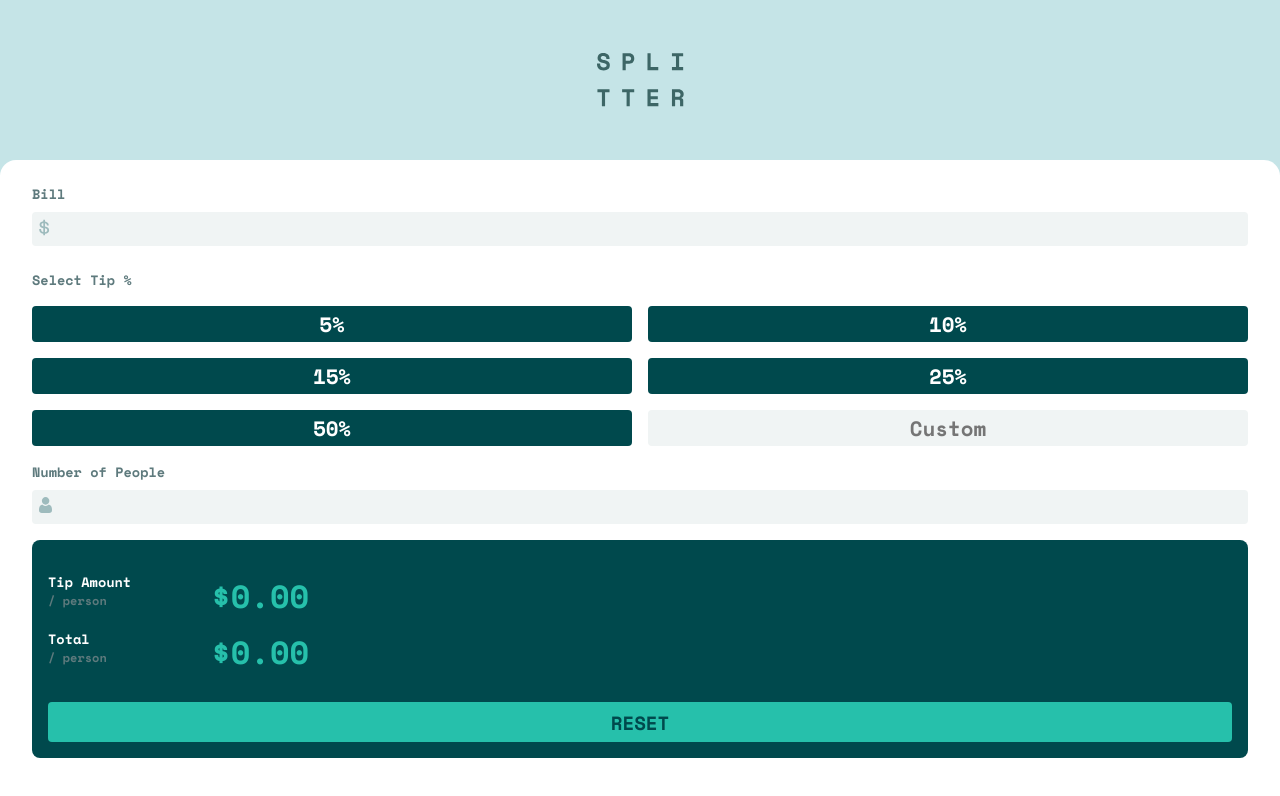
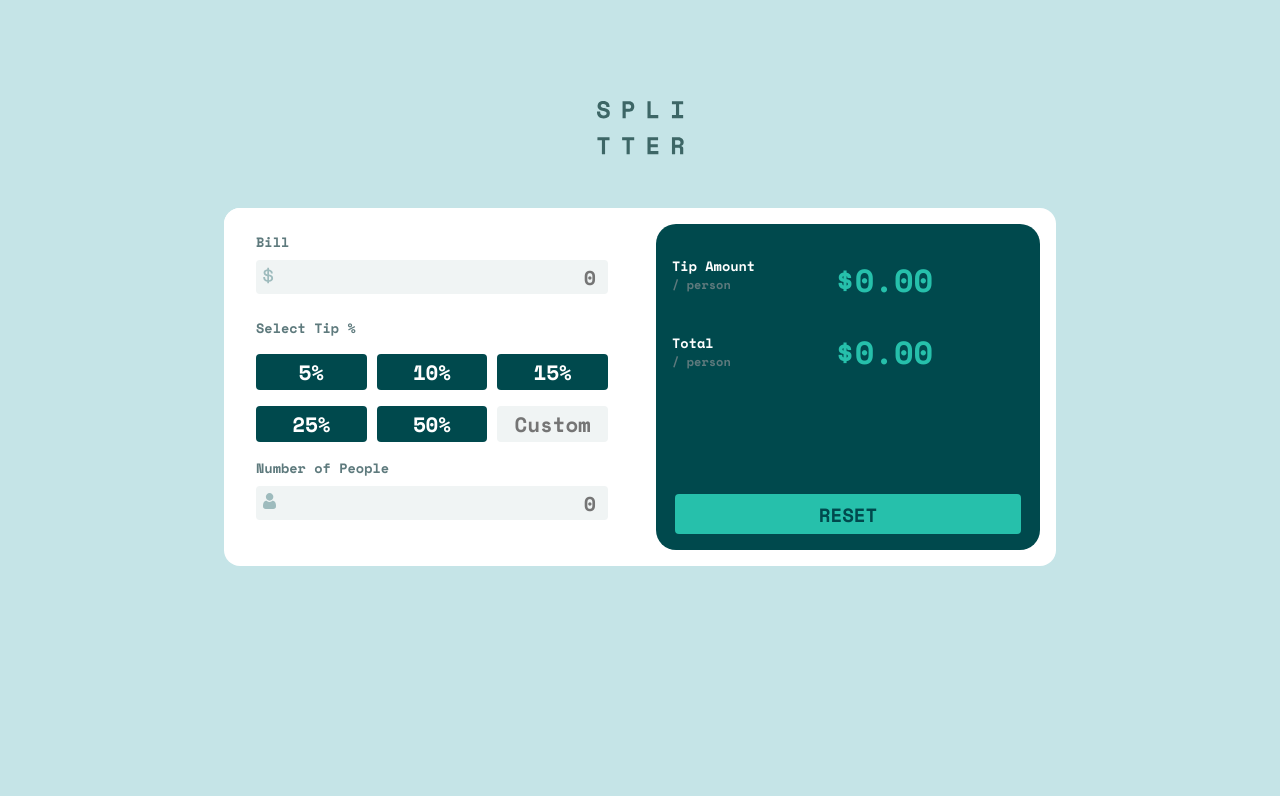
Before and after one commit to mhz-777/FEM-Tip-Calculator, a React (Create React App) app: page / in a window 1280 px wide. Shown: the top 796 px of the page. Built offline with nearby package versions, Linux system fonts and the light colour scheme.

Commit message:
Changed alot of things >:)

```diff
--- a/src/App.css
+++ b/src/App.css
@@ -10,7 +10,6 @@
 }
 
 .App {
-  background-color: var(--main-background);
   font-family: var(--site-font);
 }
 
@@ -22,9 +21,6 @@
   height: 20vh;
 }
 
-.site-logo {
-
-}
 
 .user-input-container {
   background-color: white;
@@ -33,6 +29,8 @@
   padding-right: 2rem;
   border-top-left-radius: 1rem;
   border-top-right-radius: 1rem;
+  position: relative;
+  top: -10px;
 }
 
 label {
@@ -43,13 +41,22 @@ label {
 .bill-input-container {
   display: flex;
   flex-direction: column;
-
 }
 
 #billamount {
   background: url(./images/icon-dollar.svg) no-repeat left;
   background-position: 7px 7px;
   background-color: var(--input-background);
+}
+
+#bill-input-box {
+  display: flex;
+  justify-content: space-between;
+}
+
+#people-input-box {
+  display: flex;
+  justify-content: space-between;
 }
 
 
@@ -64,7 +71,14 @@ input {
   font-size: 20px;
   color: var(--input-neutral);
   padding-right: 0.75rem;
+}
 
+input:focus {
+  outline: none;
+}
+
+.custom-focus {
+  border: solid 2px hsl(172, 67%, 45%);
 }
 
 .tip-header {
@@ -75,10 +89,14 @@ input {
 }
 
 
-.tip-input-container {
+.tip-input-container-mobile {
   display: flex;
   justify-content: center;
 
+}
+
+.tip-input-container-desktop {
+  display: none;
 }
 
 .left-column-container {
@@ -157,3 +175,113 @@ input {
   color: red;
   margin: 0;
 }
+
+@media screen and (min-width: 760px) {
+
+  .App {
+    background-color: var(--main-background);
+    height: 100vh;
+    width: 100vw;
+  }
+
+  .logo-container {
+    padding-top: 3rem;
+  }
+
+  .main-container {
+    display: flex;
+    justify-content: center;
+    background-color: white;
+    margin-left: 4rem;
+    margin-right: 4rem;
+    border-radius: 1rem;
+  }
+
+  .user-input-container {
+    position: initial;
+    margin-bottom: 1.5rem;
+    width: 50%;
+    height: 100%;
+  }
+
+  .tip-input-container-mobile {
+    display: none;
+  }
+
+  .tip-input-container-desktop {
+    display: flex;
+    flex-direction: column;
+  }
+
+  .top-row-container {
+    display: grid;
+    grid-template-columns: 1fr 1fr 1fr;
+    grid-gap: 10px;
+  }
+
+  .bottom-row-container {
+    display: grid;
+    grid-template-columns: 1fr 1fr 1fr;
+    grid-gap: 10px;
+  }
+
+  .bottom-row-container > input {
+    min-width: 33.3%;
+  }
+
+  .tip-btn:hover {
+    background-color: var(--input-selected);
+    color: var(--input-neutral);
+  }
+
+  .bill-error-message {
+    padding-left: 1rem;
+  }
+
+}
+
+@media screen and (min-width: 1000px){
+  .main-container {
+
+    max-width: 65%;
+    margin-left: auto;
+    margin-right: auto;
+
+  }
+
+  .error-message {
+    padding-left: 1.25rem;
+  }
+
+  .bill-error-message {
+    padding-left: 4rem;
+  }
+
+
+}
+
+@media screen and (min-width: 1400px) {
+  .main-container {
+    max-width: 50%;
+    margin-left: auto;
+    margin-right: auto;
+  }
+}
+
+@media screen and (min-width:1920px) {
+  .main-container {
+    max-width: 40%;
+    margin-left: auto;
+    margin-right: auto;
+  }
+
+}
+
+@media screen and (min-width: 2000px) {
+  .main-container {
+    max-width: 35%;
+    margin-left: auto;
+    margin-right: auto;
+  }
+
+}
--- a/src/App.js
+++ b/src/App.js
@@ -28,20 +28,29 @@ function App() {
   let isClean = false;
 
   const billErrorCheck = (e) => {
-    if(e.target.value === '0' || e.target.value < 0) {
+    if(e.target.value === '0' || e.target.value < 0 || isNaN(e.target.value)) {
       setInvalidBill(true);
+      e.target.classList.remove('custom-focus');
+      e.target.classList.add('error-border');
+
     }else {
       setInvalidBill(false);
       setData({...data, billValue: e.target.value});
+      e.target.classList.remove('error-border');
+      e.target.classList.add('custom-focus');
     }
   }
 
   const peopleErrorCheck = (e) => {
-    if(e.target.value === '0' || e.target.value < 0) {
+    if(e.target.value === '0' || e.target.value < 0 || isNaN(e.target.value)) {
       setInvalid(true);
+      e.target.classList.remove('custom-focus');
+      e.target.classList.add('error-border');
     }else {
       setInvalid(false);
       setData({...data, persons: e.target.value});
+      e.target.classList.remove('error-border');
+      e.target.classList.add('custom-focus');
     }
   }
 
@@ -64,6 +73,14 @@ function App() {
     setActive(e.target.value);
   }
 
+  const handleFocus = (e) => {
+    e.target.classList.add("custom-focus");
+  }
+
+  const handleBlur = (e) => {
+    e.target.classList.remove("custom-focus");
+  }
+
   // set clean to valid when all inputs are error-free
   if(invalidBill === false && invalidTip === false && invalidPeople === false) {
     isClean = true;
@@ -76,9 +93,10 @@ function App() {
       <div className="logo-container">
         <img src={siteLogo} alt="splitter logo" className='site-logo'/>
       </div>
+      <div className="main-container">
         <div className="user-input-container">
             <div className="bill-input-container">
-            <label htmlFor="bill">
+              <label htmlFor="bill" id='bill-input-box'>
               Bill
               {invalidBill === true && <p className='bill-error-message'>Must be greater then 0</p>}
               </label>
@@ -87,10 +105,13 @@ function App() {
                 name='billamount'
                 id='billamount'
                 onChange={billErrorCheck}
+                onFocus={handleFocus}
+                onBlur={handleBlur}
+                placeholder="0"
               />
             </div>
             <h3 className='tip-header'>Select Tip %</h3>
-          <div className="tip-input-container">
+            <div className="tip-input-container-mobile">
               <div className="left-column-container">
                 <button className={`tip-btn ${isActive === "0.05" ? "button-focus" : ""}`} id='0.05' onClick={handleClick}>5%</button>
                 <button className={`tip-btn ${isActive === "0.15" ? "button-focus" : ""}`} id='0.15' onClick={handleClick}>15%</button>
@@ -110,8 +131,29 @@ function App() {
                 {invalidTip === true && <p className='invalid-tip-error'>Zero or higher only.</p>}
               </div>
             </div>
+            <div className="tip-input-container-desktop">
+              <div className="top-row-container">
+                <button className={`tip-btn ${isActive === "0.05" ? "button-focus" : ""}`} id='0.05' onClick={handleClick}>5%</button>
+                <button className={`tip-btn ${isActive === "0.10" ? "button-focus" : ""}`} id='0.10' onClick={handleClick}>10%</button>
+                <button className={`tip-btn ${isActive === "0.15" ? "button-focus" : ""}`} id='0.15' onClick={handleClick}>15%</button>
+              </div>
+              <div className="bottom-row-container">
+                <button className={`tip-btn ${isActive === "0.25" ? "button-focus" : ""}`} id='0.25' onClick={handleClick}>25%</button>
+                <button className={`tip-btn ${isActive === "0.50" ? "button-focus" : ""}`} id='0.50' onClick={handleClick}>50%</button>
+                <input
+                  type="text"
+                  placeholder='Custom'
+                  className='btn-custom'
+                  id='custom'
+                  onChange={tipErrorCheck}
+                  onClick={handleCustomClick}
+                  onFocus={handleFocus}
+                  onBlur={handleBlur}
+                />
+              </div>
+            </div>
             <div className="people-input-container">
-            <label htmlFor="people" className='num-people-label'>
+              <label htmlFor="people" className='num-people-label' id='people-input-box'>
               Number of People
               {invalidPeople === true && <p className='error-message'> Can't be zero</p>}
               </label>
@@ -119,18 +161,23 @@ function App() {
                 type="text"
                 name='people'
                 id='people-num'
-              className={invalidPeople ? "error-border" : ""}
-              pattern='^[1-9]\d*$'
+
                 onChange={peopleErrorCheck}
+                onFocus={handleFocus}
+                onBlur={handleBlur}
+                placeholder="0"
               />
+            </div>
         </div>
         <Results
           amount={data.billValue}
           tip={data.tipValue}
           people={data.persons}
-            valid ={isClean}
+          valid={isClean}
         />
       </div>
+
+
     </div>
   );
 }
--- a/src/components/Results.css
+++ b/src/components/Results.css
@@ -11,15 +11,13 @@
 
 .dynamic-container {
   background-color: var(--input-neutral);
-  margin-top: 1rem;
-  margin-bottom: 2rem;
+  margin: 1rem 2rem 1rem 2rem;
   border-radius: 0.5rem;
   padding-left: 1rem;
   padding-right: 1rem;
   padding-top: 2rem;
   display: flex;
   flex-direction: column;
-
 
 }
 
@@ -66,3 +64,31 @@
   border-radius: 0.25rem;
   margin-bottom: 1rem;
 }
+
+@media screen and (min-width: 760px) {
+
+  .dynamic-container {
+    width: 50%;
+    margin: 1rem 1rem 1rem 1rem;
+    border-radius: 1.25rem;
+  }
+
+  .reset-button {
+    margin-top: 4.25rem;
+    margin-left: 0.2rem;
+    margin-right: 0.2rem;
+  }
+
+  .reset-button:hover {
+    background-color: hsl(172, 95%, 66%);
+  }
+
+  .subheading {
+    margin-bottom: 2.5rem;
+  }
+
+  .data-heading {
+    margin-bottom: 1.5rem;
+  }
+
+}
--- a/src/components/Results.js
+++ b/src/components/Results.js
@@ -42,7 +42,6 @@ const Results = (props) => {
                 <div className="results-data-container">
                     <h1 className="data-heading">{props.valid ? formatResult(tip) : "$0.00"}</h1>
                     <h1 className="data-heading">{props.valid ? formatResult(bill) : "$0.00"}</h1>
-
                 </div>
             </div>
             <button className="reset-button" onClick={reset}>RESET</button>
```
Lines whose indentation alone changed are shown as unchanged.
